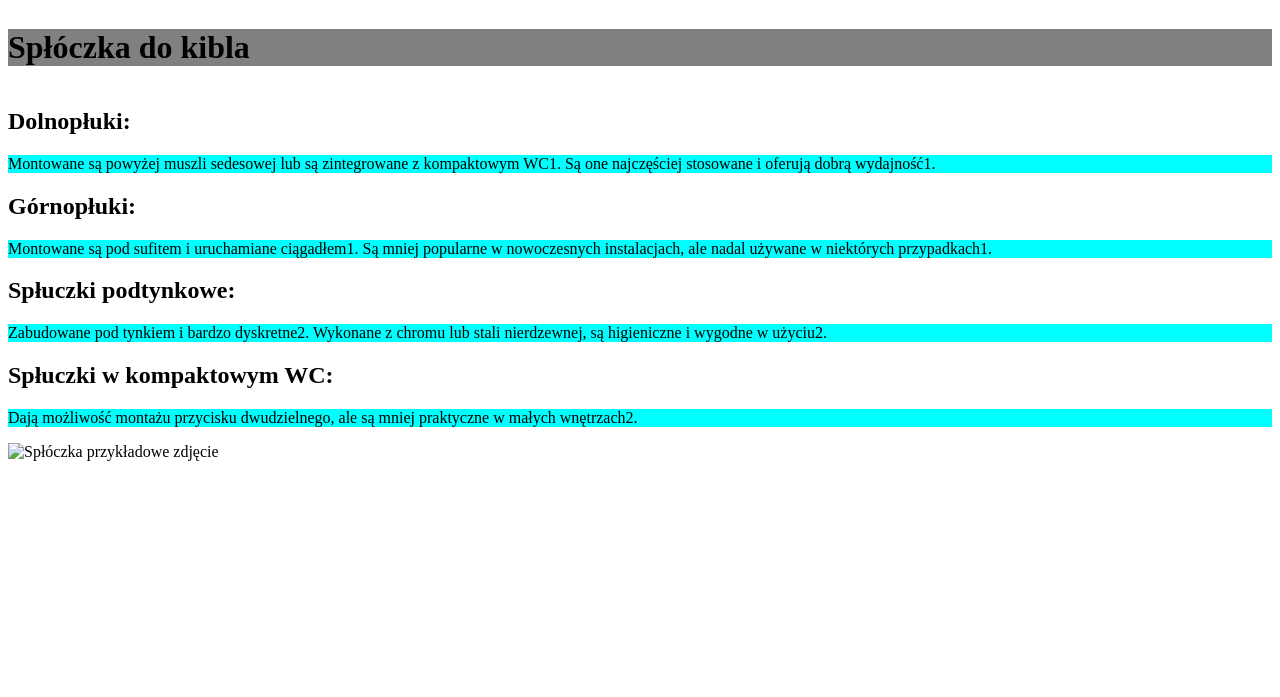
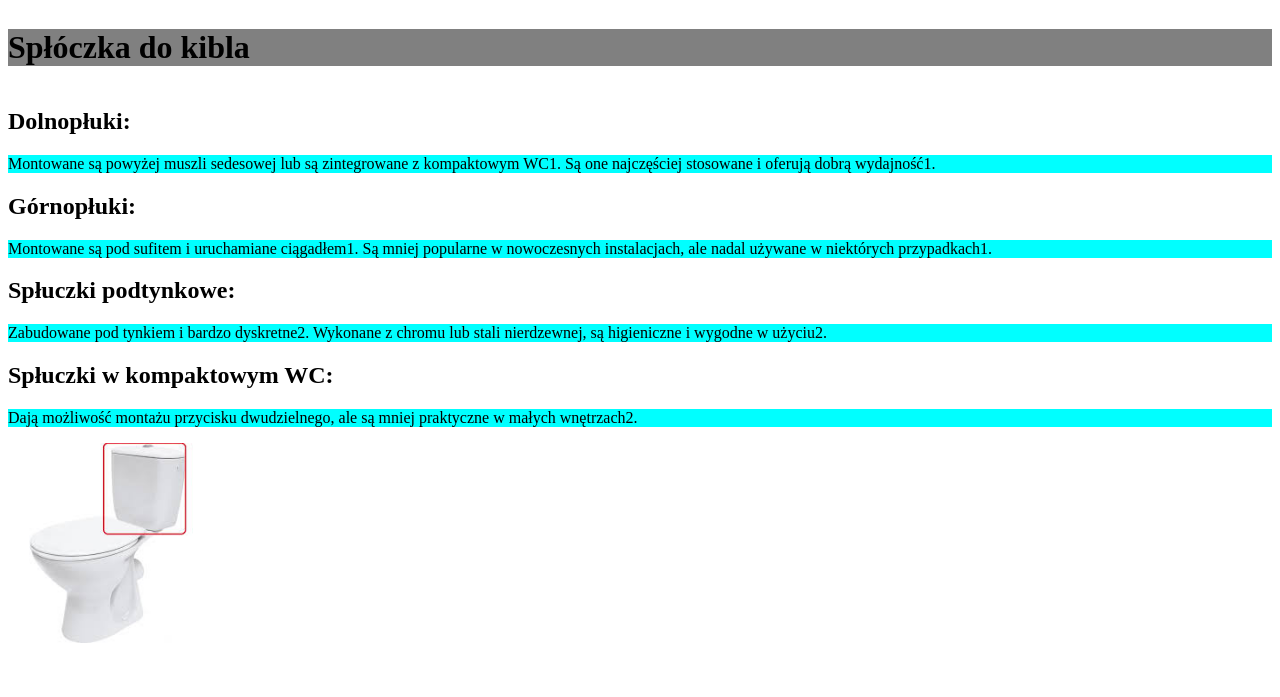
Before and after one commit to JAKUBN4P/Zadanie, a plain HTML site: page podstrona1.html in a window 1280 px wide. Drawn offline with Linux system fonts and the light colour scheme.

Commit message:
Poprawienie rozszerzenia pliku

```diff
--- a/podstrona1.html
+++ b/podstrona1.html
@@ -22,7 +22,7 @@
         <p>Dają możliwość montażu przycisku dwudzielnego, ale są mniej praktyczne w małych wnętrzach2.</p>
     </main>
     <article>
-        <img src="sploczka.jpg" alt="Spłóczka przykładowe zdjęcie">
+        <img src="sploczka.jpeg" alt="Spłóczka przykładowe zdjęcie">
     </article>
     <footer>
         <a class="powrot" href="http://127.0.0.1:4200/">Powrót do strony głównej</a>
```
